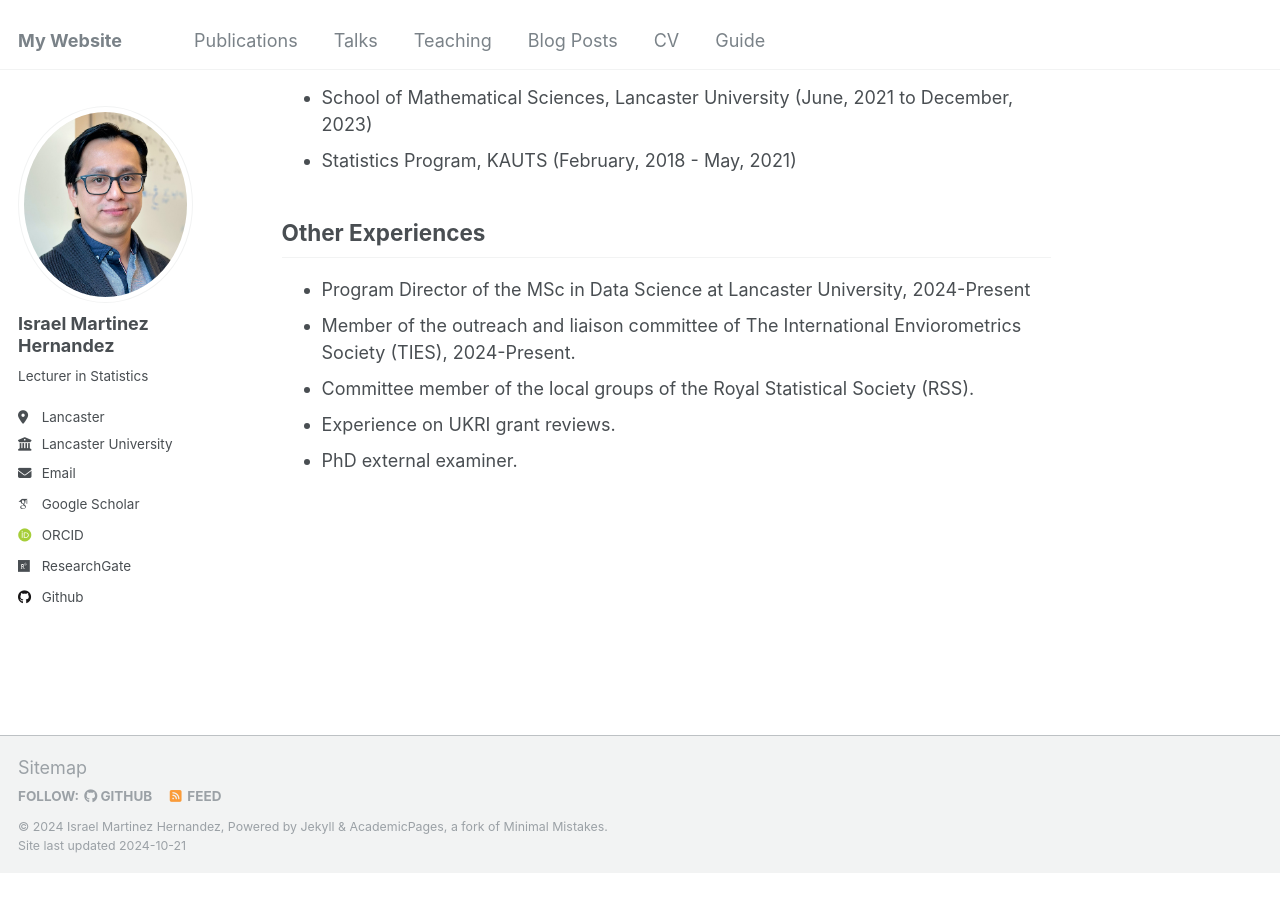
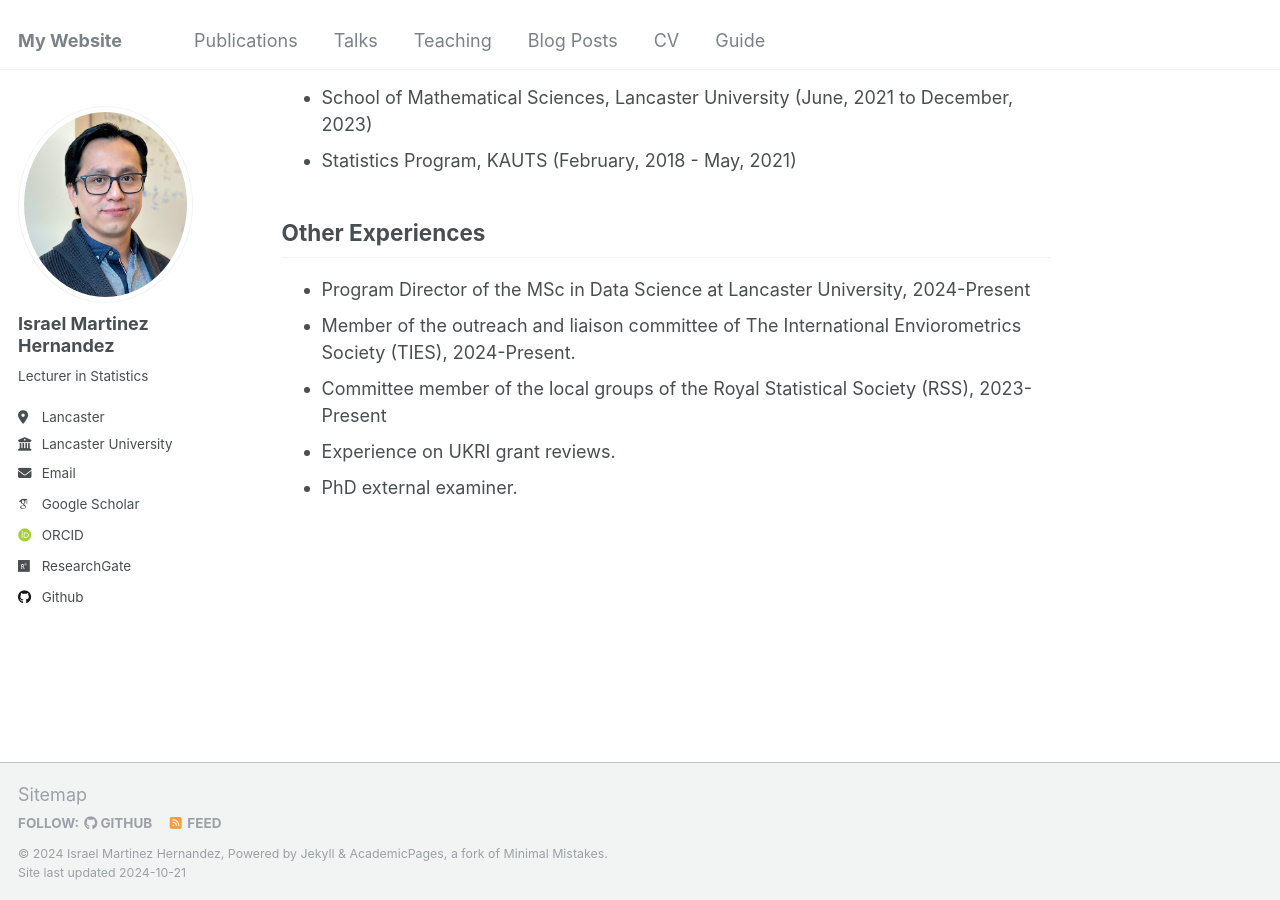
Before and after one commit to I-MH/I-MH.github.io, a Jekyll site: the page built from _pages/about.md, in a window 1280 px wide and 900 px high, scrolled down 680 px. Built offline with Jekyll 4.4.1, drawn with Linux system fonts in a browser that asks for light colours; some web fonts are replaced; before the commit the page ends 1553 px from its top, so only the background shows below that.

Commit message:
Update about.md

```diff
--- a/_pages/about.md
+++ b/_pages/about.md
@@ -36,6 +36,7 @@ August 2011 - June 2013
 2024-Present
 - Member of the outreach and liaison committee of The International
 Enviorometrics Society (TIES), 2024-Present.
-- Committee member of the local groups of the Royal Statistical Society (RSS).
+- Committee member of the local groups of the Royal Statistical Society (RSS),
+2023-Present
 - Experience on UKRI grant reviews.
 - PhD external examiner.
```
